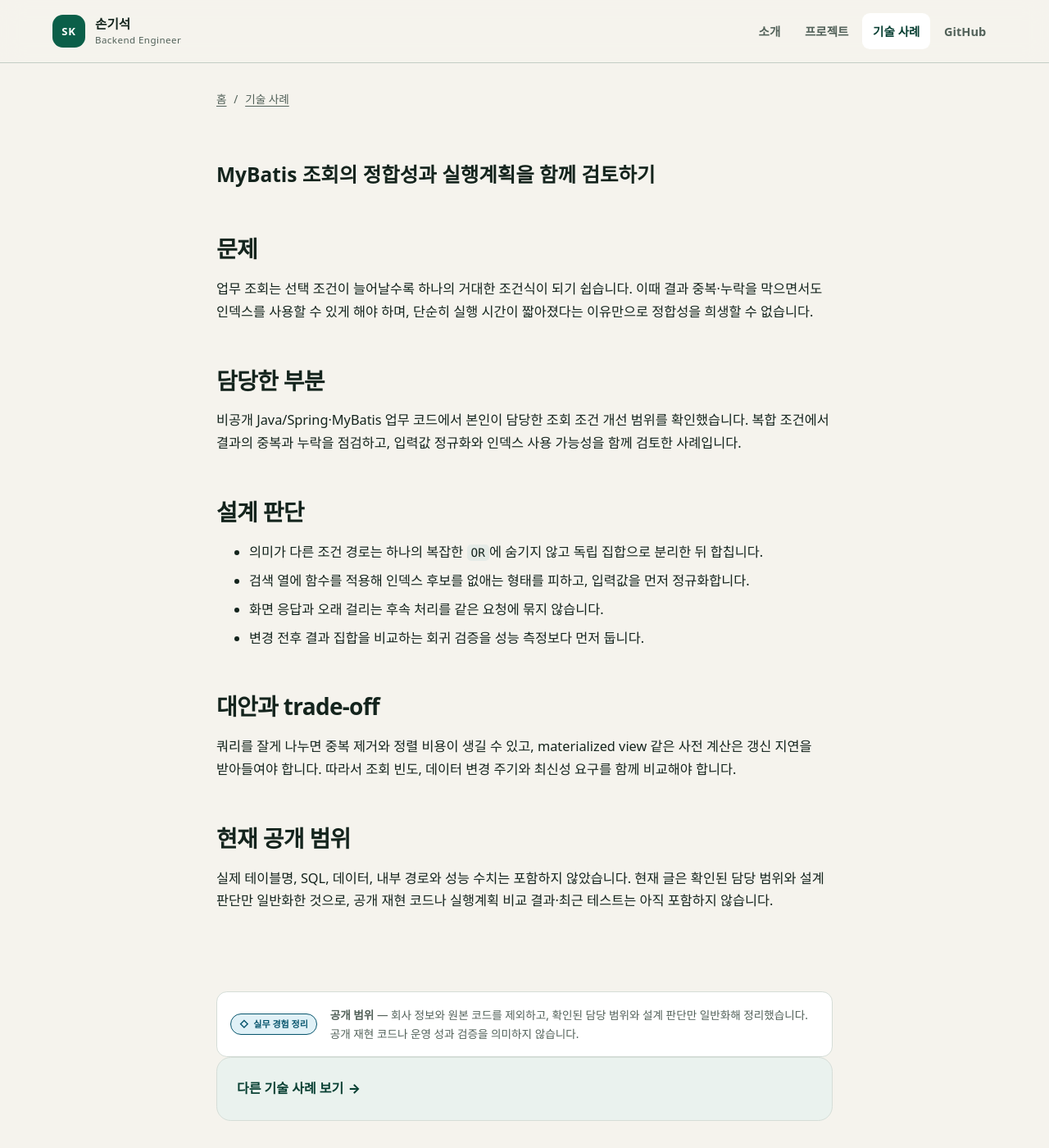
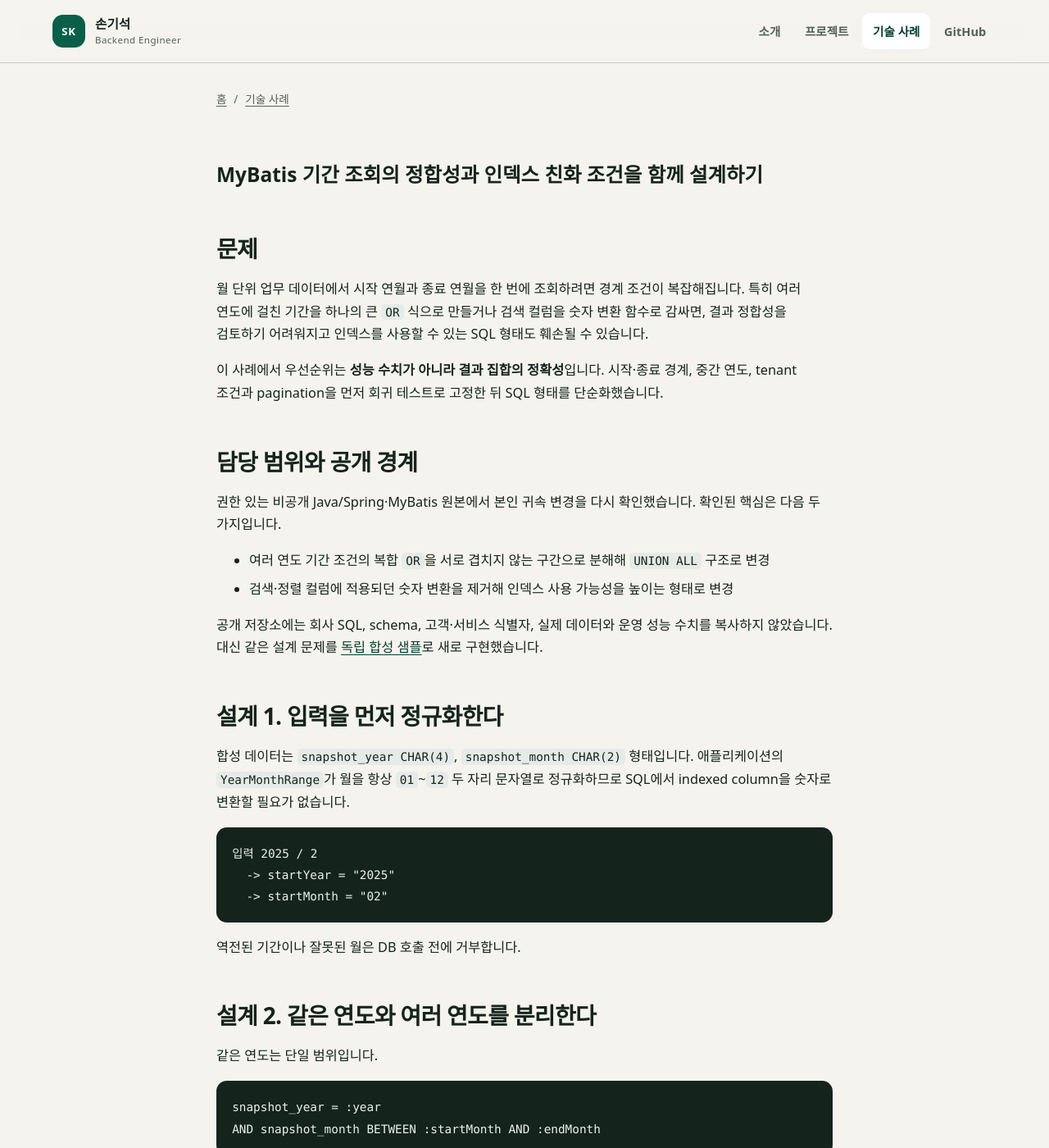
Before and after one commit to son1004007/engineering-career-portfolio, a Jekyll site: the page built from 03_portfolio/case-studies/mybatis-query-correctness.md, in a window 1280 px wide and 1400 px high. Shown: the whole window at 82% size. Built offline with Jekyll 4.4.1, drawn with Linux system fonts in a browser that asks for light colours; some of the changed text lies outside the part shown.

Commit message:
docs: publish verified MyBatis query case study

````diff
--- a/03_portfolio/case-studies/mybatis-query-correctness.md
+++ b/03_portfolio/case-studies/mybatis-query-correctness.md
@@ -1,31 +1,116 @@
 ---
-title: MyBatis 조회의 정합성과 실행계획을 함께 검토하기
-description: 조건이 복잡한 업무 조회를 결과 정합성, 인덱스 사용성과 회귀 검증 관점에서 다룬 사례
+title: MyBatis 기간 조회의 정합성과 인덱스 친화 조건을 함께 설계하기
+description: 복수 연도 월 범위를 누락·중복 없이 조회하면서 indexed column 변환을 피한 Java/Spring·MyBatis 사례
 permalink: /cases/mybatis-query-correctness/
-status: source-reviewed
+status: sample-verified
 ---
 
-# MyBatis 조회의 정합성과 실행계획을 함께 검토하기
+# MyBatis 기간 조회의 정합성과 인덱스 친화 조건을 함께 설계하기
 
 ## 문제
 
-업무 조회는 선택 조건이 늘어날수록 하나의 거대한 조건식이 되기 쉽습니다. 이때 결과 중복·누락을 막으면서도 인덱스를 사용할 수 있게 해야 하며, 단순히 실행 시간이 짧아졌다는 이유만으로 정합성을 희생할 수 없습니다.
+월 단위 업무 데이터에서 시작 연월과 종료 연월을 한 번에 조회하려면 경계 조건이 복잡해집니다. 특히 여러 연도에 걸친 기간을 하나의 큰 `OR` 식으로 만들거나 검색 컬럼을 숫자 변환 함수로 감싸면, 결과 정합성을 검토하기 어려워지고 인덱스를 사용할 수 있는 SQL 형태도 훼손될 수 있습니다.
 
-## 담당한 부분
+이 사례에서 우선순위는 **성능 수치가 아니라 결과 집합의 정확성**입니다. 시작·종료 경계, 중간 연도, tenant 조건과 pagination을 먼저 회귀 테스트로 고정한 뒤 SQL 형태를 단순화했습니다.
 
-비공개 Java/Spring·MyBatis 업무 코드에서 본인이 담당한 조회 조건 개선 범위를 확인했습니다. 복합 조건에서 결과의 중복과 누락을 점검하고, 입력값 정규화와 인덱스 사용 가능성을 함께 검토한 사례입니다.
+## 담당 범위와 공개 경계
 
-## 설계 판단
+권한 있는 비공개 Java/Spring·MyBatis 원본에서 본인 귀속 변경을 다시 확인했습니다. 확인된 핵심은 다음 두 가지입니다.
 
-- 의미가 다른 조건 경로는 하나의 복잡한 `OR`에 숨기지 않고 독립 집합으로 분리한 뒤 합칩니다.
-- 검색 열에 함수를 적용해 인덱스 후보를 없애는 형태를 피하고, 입력값을 먼저 정규화합니다.
-- 화면 응답과 오래 걸리는 후속 처리를 같은 요청에 묶지 않습니다.
-- 변경 전후 결과 집합을 비교하는 회귀 검증을 성능 측정보다 먼저 둡니다.
+- 여러 연도 기간 조건의 복합 `OR`을 서로 겹치지 않는 구간으로 분해해 `UNION ALL` 구조로 변경
+- 검색·정렬 컬럼에 적용되던 숫자 변환을 제거해 인덱스 사용 가능성을 높이는 형태로 변경
 
-## 대안과 trade-off
+공개 저장소에는 회사 SQL, schema, 고객·서비스 식별자, 실제 데이터와 운영 성능 수치를 복사하지 않았습니다. 대신 같은 설계 문제를 [독립 합성 샘플](../../02_projects/case-study-samples/mybatis-query-correctness/README.md)로 새로 구현했습니다.
 
-쿼리를 잘게 나누면 중복 제거와 정렬 비용이 생길 수 있고, materialized view 같은 사전 계산은 갱신 지연을 받아들여야 합니다. 따라서 조회 빈도, 데이터 변경 주기와 최신성 요구를 함께 비교해야 합니다.
+## 설계 1. 입력을 먼저 정규화한다
 
-## 현재 공개 범위
+합성 데이터는 `snapshot_year CHAR(4)`, `snapshot_month CHAR(2)` 형태입니다. 애플리케이션의 `YearMonthRange`가 월을 항상 `01`~`12` 두 자리 문자열로 정규화하므로 SQL에서 indexed column을 숫자로 변환할 필요가 없습니다.
 
-실제 테이블명, SQL, 데이터, 내부 경로와 성능 수치는 포함하지 않았습니다. 현재 글은 확인된 담당 범위와 설계 판단만 일반화한 것으로, 공개 재현 코드나 실행계획 비교 결과·최근 테스트는 아직 포함하지 않습니다.
+```text
+입력 2025 / 2
+  -> startYear = "2025"
+  -> startMonth = "02"
+```
+
+역전된 기간이나 잘못된 월은 DB 호출 전에 거부합니다.
+
+## 설계 2. 같은 연도와 여러 연도를 분리한다
+
+같은 연도는 단일 범위입니다.
+
+```sql
+snapshot_year = :year
+AND snapshot_month BETWEEN :startMonth AND :endMonth
+```
+
+여러 연도는 세 개의 상호 배타적인 집합으로 분리합니다.
+
+```text
+1. 시작 연도: snapshot_year = startYear AND snapshot_month >= startMonth
+2. 중간 연도: snapshot_year > startYear AND snapshot_year < endYear
+3. 종료 연도: snapshot_year = endYear AND snapshot_month <= endMonth
+```
+
+세 집합은 서로 겹치지 않으므로 `UNION ALL`로 결합해 중복 제거 연산에 정합성을 의존하지 않습니다.
+
+## 설계 3. count와 page가 같은 조건을 공유한다
+
+목록 SQL과 count SQL에 필터를 각각 복사하면 한쪽만 수정됐을 때 `total`과 실제 행이 달라질 수 있습니다. 공개 샘플은 MyBatis의 공통 `rangeRows` SQL fragment를 두 쿼리가 공유합니다.
+
+```text
+rangeRows
+  |-> SELECT COUNT(*)
+  `-> SELECT ... ORDER BY ... OFFSET/FETCH
+```
+
+동일 연월에 여러 행이 있을 수 있으므로 정렬 마지막에 `id ASC`를 두어 pagination tie를 결정적으로 만듭니다.
+
+## 합성 schema와 인덱스
+
+```text
+idx_activity_range
+(tenant_id, snapshot_year, snapshot_month)
+```
+
+테스트는 이 인덱스가 실제 H2 schema에 존재하는지 확인하고, MyBatis가 생성한 `BoundSql`에서 indexed year/month column이 `TO_NUMBER(...)` 같은 함수로 감싸지지 않는지 검사합니다.
+
+## 검증
+
+Java 21, Spring Boot 3.5.16, MyBatis Spring Boot Starter 3.0.5와 H2 합성 DB를 사용했습니다.
+
+자동 테스트 12개가 다음을 검증합니다.
+
+- 같은 연도 시작·종료 경계
+- 여러 연도 시작/중간/종료 구간의 누락·중복 부재
+- tenant isolation
+- count/page 조건 일치
+- page 간 중복 부재와 반복 조회 순서 안정성
+- 잘못된 기간·월·pagination 입력 거부
+- 합성 복합 인덱스 존재
+- same-year SQL은 불필요한 `UNION ALL`이 없음
+- cross-year SQL은 정확히 세 구간으로 구성됨
+- indexed year/month column 변환 함수와 기간 `OR` 부재
+
+PR 검증에서 `./mvnw -q clean verify`가 성공했습니다. 이 테스트는 회사 시스템을 검증하는 것이 아니라 **독립 공개 샘플의 동작과 SQL 형태**를 검증합니다.
+
+## trade-off
+
+`UNION ALL` 분해가 모든 쿼리에 항상 더 빠르다고 일반화할 수는 없습니다. 데이터 분포, 통계, 인덱스 구성과 DB optimizer에 따라 실제 실행계획은 달라집니다. 또한 조건 분기가 늘어나면 SQL 자체의 길이와 유지보수 비용도 증가합니다.
+
+따라서 실제 시스템에서는 다음 순서를 유지하는 편이 안전합니다.
+
+1. 변경 전후 결과 집합의 동등성 확인
+2. 경계값·중복·누락 회귀 검증
+3. 실제 DB의 실행계획과 cardinality 확인
+4. 운영에 가까운 데이터 규모에서 성능 측정
+
+## 확인하지 않은 것
+
+공개 H2 샘플만으로 다음을 주장하지 않습니다.
+
+- 실제 Oracle optimizer가 특정 인덱스를 선택했다는 것
+- 운영 elapsed time, CPU 또는 logical read 개선률
+- 전체 업무 SQL의 성능 개선
+- 운영 트래픽 규모에서의 latency·throughput
+
+이 사례가 증명하는 범위는 **본인 귀속 설계 변경의 원칙을 비식별화하고, 회사 코드와 독립된 Java/Spring·MyBatis 샘플로 정합성·경계·SQL 형태를 재검증한 것**입니다.
````
